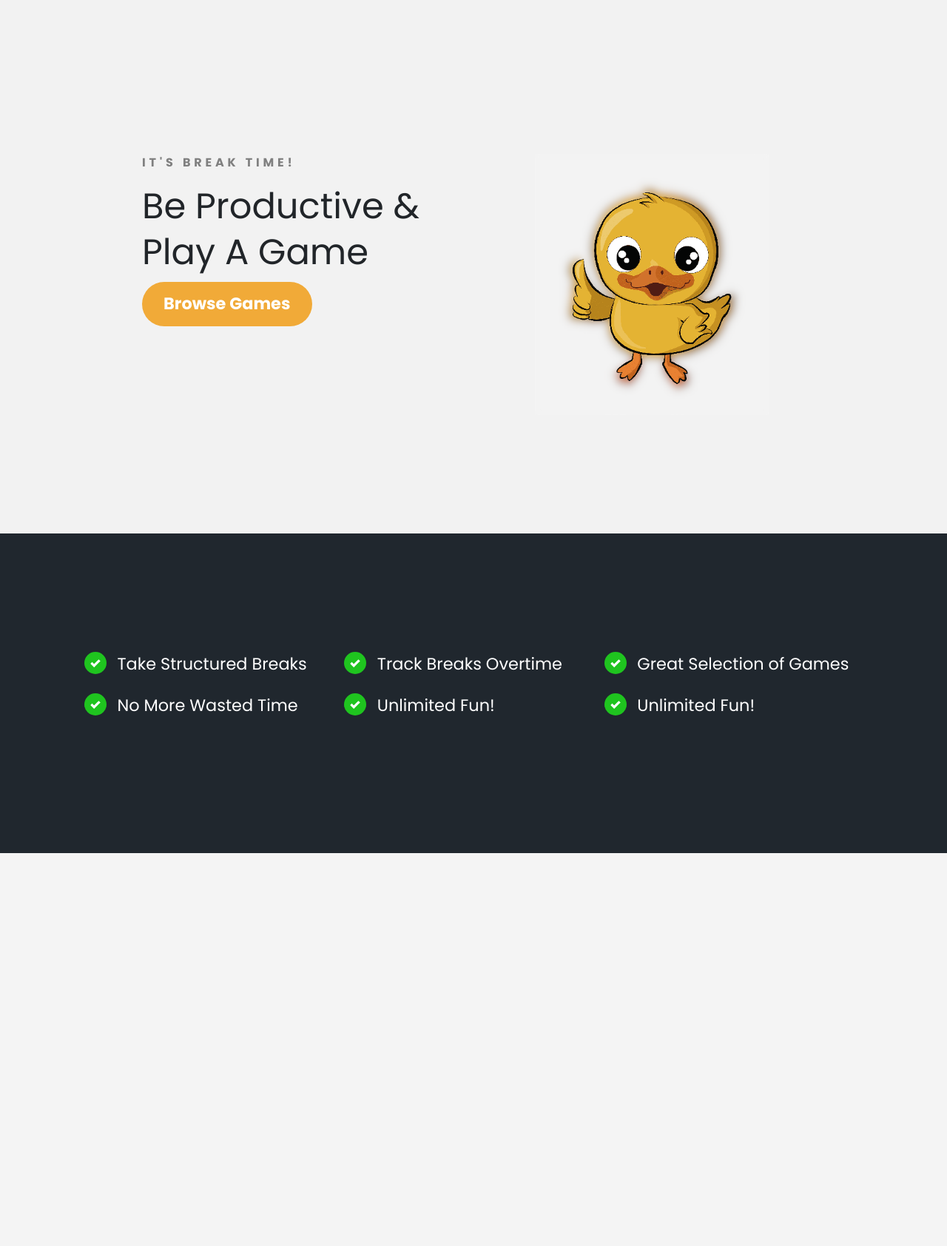
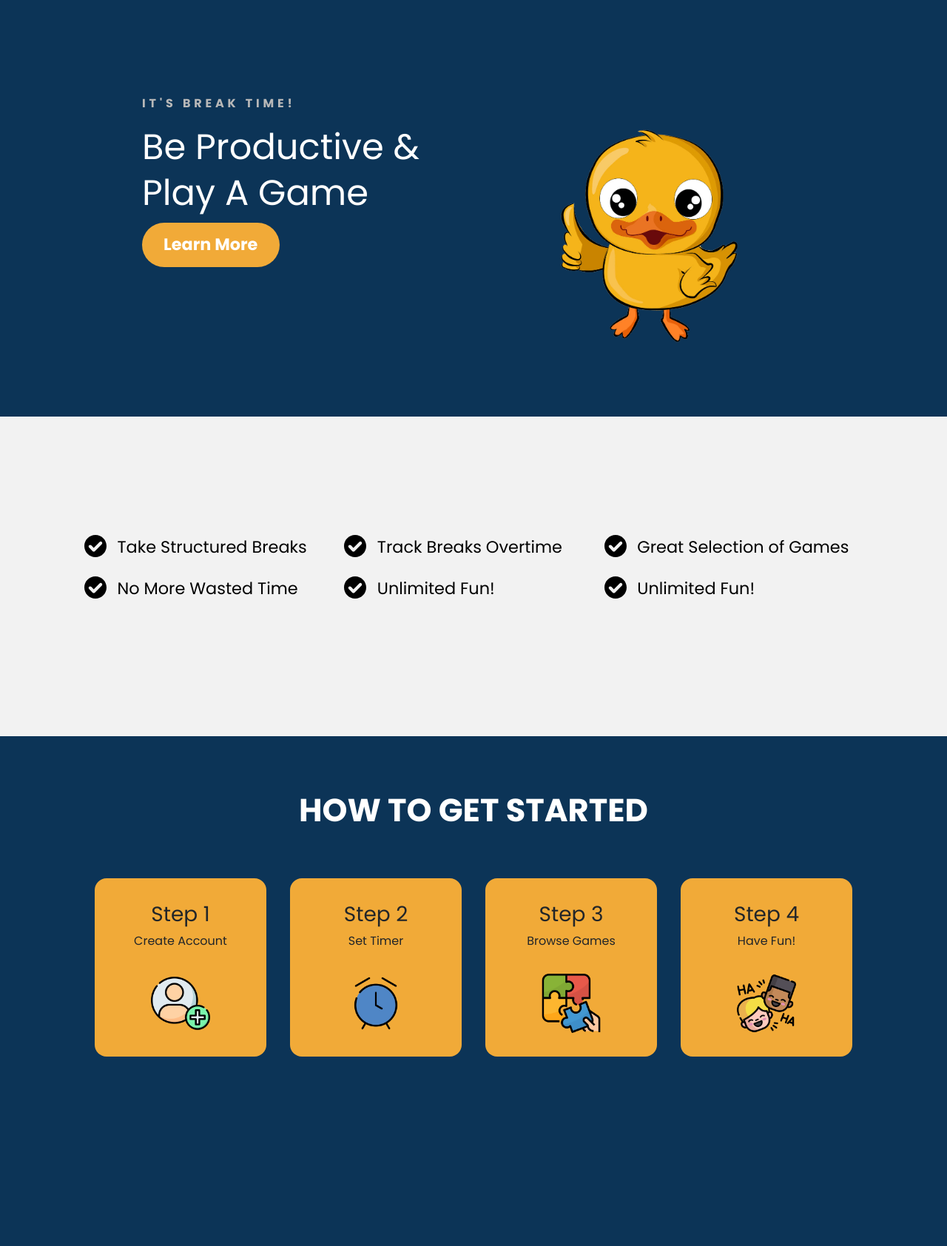
Before and after one commit to chiarapascucci/cfgTeam123, a Flask app: page / in a window 1280 px wide. Shown: the part 61-1745 px from the top of the page at 74% size. Before the commit the page ends 1214 px from the top, so only its background shows below. Run offline with Flask 2, Linux system fonts and the light colour scheme; parts of the project's set-up code (start-up, migrations or seed data) failed here and were passed over; some libraries are stand-ins or nearby versions.

Commit message:
add learn-more section to home page and styled trivia

```diff
--- a/FINALPROJECT/static/main.css
+++ b/FINALPROJECT/static/main.css
@@ -1,13 +1,22 @@
 @import url("https://fonts.googleapis.com/css2?family=Poppins:wght@400;700&display=swap");
 :root {
   --primary-color: #f1aa38;
+  /* --primary-color: #f5b41a; */
+  /* --secondary-color: #320c29; */
+  --secondary-color: #0c3457;
+
+  --third-color: #2c3e50;
 }
 
 body {
+  /*background: var(--secondary-color);*/
+  /* background: #f2f2f2;  */
   background: #f2f2f2;
   margin: 0;
   font-family: "Poppins";
 }
+
+/* Navigation  */
 
 .navbar {
   background: white;
@@ -41,31 +50,36 @@ ul {
 }
 
 section {
-  padding: 5em 2em;
+   /*background: var(--secondary-color);*/
+  /*padding: 5em 2em;*/
 }
 
+/* Hero */
 .hero {
+    background: var(--secondary-color);
+    padding: 5em 2em;
   text-align: center;
 }
 
 .left-col .subhead {
   text-transform: uppercase;
   font-weight: bold;
-  color: grey;
-  letter-spacing: .3em;
+  color: rgb(184, 184, 184);
+  letter-spacing: 0.3em;
 }
 
 .left-col h1 {
   font-size: 2.5em;
   line-height: 1.3em;
-  margin-top: .2em;
+  margin-top: 0.2em;
+  color: white;
 }
 
 .left-col .primary-cta {
   background: var(--primary-color);
   color: white;
   text-decoration: none;
-  padding: .6em 1.3em;
+  padding: 0.6em 1.3em;
   font-size: 1.4em;
   border-radius: 5em;
   font-weight: bold;
@@ -77,17 +91,20 @@ section {
   margin-top: 3em;
 }
 
+/* Features */
 .feature-section {
-  background: #20272E;
-  color: white;
+  background: #f2f2f2;
+  /* background: #20272e; */
+  /* color: white; */
+  color: black;
 }
 
 ul.features-list {
   margin: 0;
-  padding-left: .1em;
+  padding-left: 0.1em;
   display: -ms-grid;
   display: grid;
-  -ms-grid-columns: (minmax(19rem, 1fr))[auto-fit];
+  -ms-grid-columns: (minmax(19rem, 1fr)) [auto-fit];
   grid-template-columns: repeat(auto-fit, minmax(19rem, 1fr));
 }
 
@@ -99,22 +116,62 @@ ul.features-list li {
 }
 
 ul.features-list li:before {
-  content: '';
+  content: "";
   left: -2em;
   position: absolute;
   width: 20px;
   height: 20px;
-  background-image: url("../static/images/bullet.svg");
+  background-image: url("../static/images/tick.svg");
   background-size: contain;
-  margin-right: .5em;
+  margin-right: 0.5em;
 }
 
+/* Learn More */
+.learn-more {
+  background: var(--secondary-color);
+}
+
+.learn-more li {
+  background: var(--primary-color);
+  text-align: center;
+  padding: 2em 1em;
+  width: 50%;
+  margin: 0 auto 5em auto;
+  border-radius: 1em;
+}
+
+.learn-more li img {
+  width: 5em;
+  height: 5em;
+  margin-top: 1em;
+}
+
+.learn-more-title {
+  margin-top: -8em;
+}
+
+.learn-more-title .learn-more-title-text {
+  margin-top: 1em;
+  margin-bottom: 1.5em;
+  font-weight: bold;
+  font-size: 2.7em;
+  font-weight: bold;
+  text-align: center;
+  color: white;
+  text-transform: uppercase;
+}
+
+/* Browse Games */
+
 .browse-games {
-  background: #20272E;
+  /* background: #20272e; */
+  /* background: #320c29; */
+  background: var(--secondary-color);
 }
 
 .browse-games li {
-  background: #F4D58D;
+  background: #f4d58d;
+  /*background: var(--primary-color);*/
   text-align: center;
   padding: 2em 1em;
   width: 80%;
@@ -329,10 +437,19 @@ td {
     width: 30px;
     height: 30px;
   }
+  .learn-more ul {
+    display: flex;
+    grid-template-columns: repeat(auto-fit, minmax(19rem, 1fr));
+  }
+  .learn-more ul li {
+    margin: 0 1em;
+    margin-bottom: 6em;
+  }
+
   .browse-games ul {
     display: -ms-grid;
     display: grid;
-    -ms-grid-columns: (minmax(19rem, 1fr))[auto-fit];
+    -ms-grid-columns: (minmax(19rem, 1fr)) [auto-fit];
     grid-template-columns: repeat(auto-fit, minmax(19rem, 1fr));
   }
   .browse-games ul li {
--- a/FINALPROJECT/templates/home.html
+++ b/FINALPROJECT/templates/home.html
@@ -9,7 +9,7 @@
                 <h1>Be Productive &amp Play A Game</h1>
 
                 <div class="hero-cta">
-                    <a href="/browsegames" class="primary-cta">Browse Games</a>
+                    <a href="#learn-more-id" class="primary-cta">Learn More</a>
                 </div>
             </div>
             <img src="{{url_for('static', filename='images/duck.png' )}}" class="hero-img" alt="Picture of a duck"/>
@@ -31,4 +31,42 @@
         </div>
     </section>
 
+
+       <section class="learn-more" id="learn-more-id" >
+        <div class="container">
+
+            <div class="learn-more-title">
+                <h1 class="learn-more-title-text">How To Get Started</h1>
+            </div>
+            <ul>
+                <li onclick="location.href='#';" , style="cursor:pointer;">
+
+                    <h3>Step 1</h3>
+                    <blockquote>Create Account</blockquote>
+                    <img src="{{url_for('static', filename='images/user.png' )}}" alt="Register Image">
+                </li>
+                <li >
+                    <h3>Step 2</h3>
+                    <blockquote>Set Timer</blockquote>
+                    <img src="{{url_for('static', filename='images/alarm.png' )}}" alt="Timer Image">
+                </li>
+                <li >
+                    <h3>Step 3</h3>
+                    <blockquote>Browse Games</blockquote>
+                    <img src="{{url_for('static', filename='images/jigsaw.png' )}}" alt="browser Games Image">
+                </li>
+                <li >
+                    <h3>Step 4</h3>
+                    <blockquote>Have Fun!</blockquote>
+                    <img src="{{url_for('static', filename='images/fun.png' )}}" alt="Tic Tac Toe Image">
+                </li>
+
+            </ul>
+
+
+
+        </div>
+
+    </section>
+
 {% endblock content %}
```
Also changed, not shown: other parts of FINALPROJECT/static/main.css (+80 -37 lines), FINALPROJECT/templates/trivia-quiz.html (+16 -10 lines), FINALPROJECT/static/images/alarm.png (added), FINALPROJECT/static/images/duck.png, FINALPROJECT/static/images/fun.png (added), FINALPROJECT/static/images/jigsaw.png (added), FINALPROJECT/static/images/tick.svg (added), FINALPROJECT/static/images/user.png (added). Lines whose indentation alone changed are shown as unchanged.
